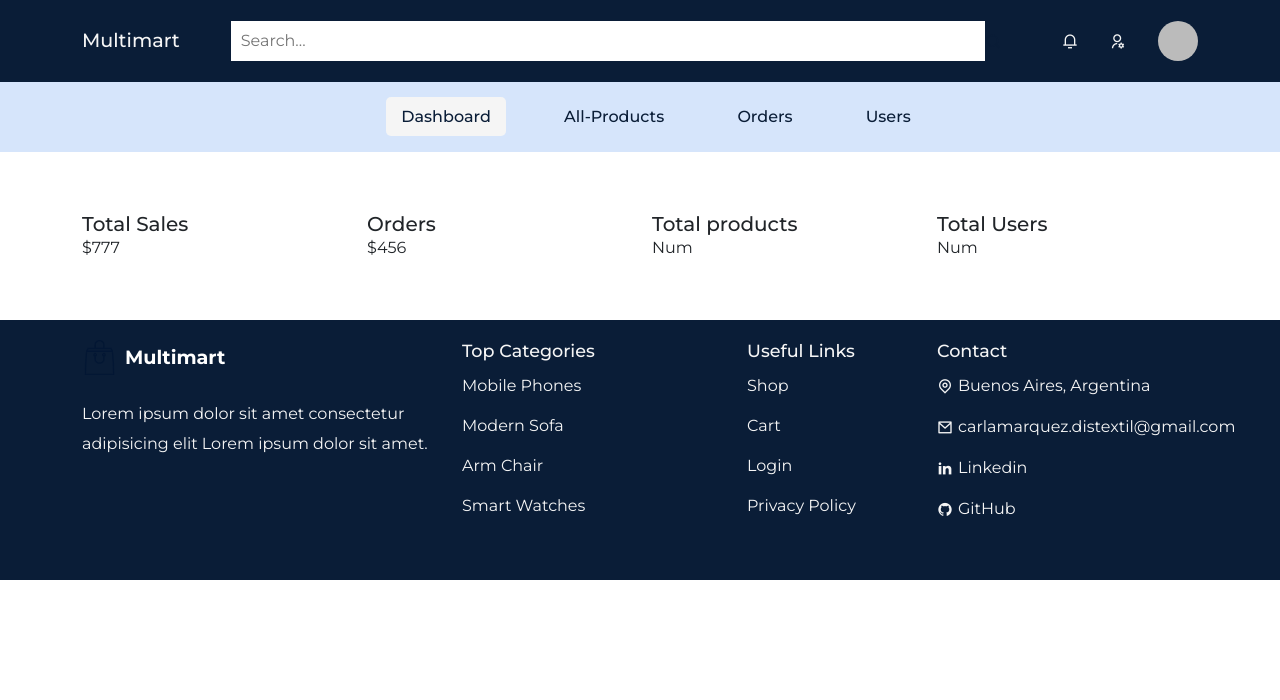
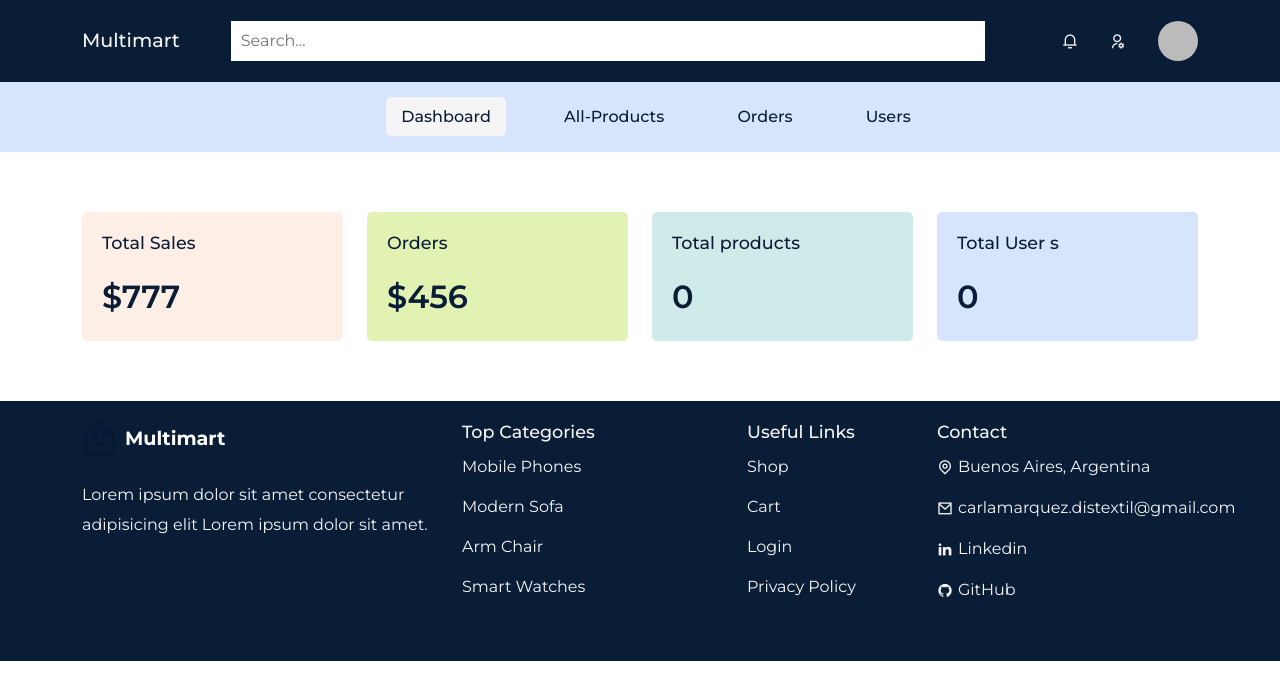
Before and after one commit to caluMarquez/ecommerce, a React (Create React App) app: page /dashboard in a window 1280 px wide. Shown: the top 700 px of the page. Built offline with nearby package versions, Linux system fonts and the light colour scheme; no server answers; the database is empty; sample sign-in values are in the browser's storage.

Commit message:
finished

```diff
--- a/src/admin/AddProducts.jsx
+++ b/src/admin/AddProducts.jsx
@@ -34,7 +34,7 @@ uploadTask.on(()=>{
 }, ()=>{
 getDownloadURL(uploadTask.snapshot.ref).then(async (downloadURL)=>{
     await addDoc(docRef, {
-        title: enterTitle,
+        productName: enterTitle,
         shortDesc: shortDescp,
         description: enterDescription,
         category: enterCategory,
@@ -94,6 +94,7 @@ navigate('/dashboard/all-products')
                               <FormGroup className="form__group w-50">
                                 <span>Category</span>
                                <select className='w-100 p-2' value={enterCategory} onChange={e=>setEnterCategory(e.target.value)}>
+                                <option>Select category</option>
                                 <option value="chair">Chair</option>
                                 <option value="sofa">sofa</option>
                                 <option value="mobile">Mobile</option>
--- a/src/admin/Dashboard.jsx
+++ b/src/admin/Dashboard.jsx
@@ -2,7 +2,12 @@
 import React from 'react';
 import {Container,Row,Col} from 'reactstrap';
 import '../styles/dashboard.css';
+import useGetData from '../custom-hooks/useGetData';
+
 const Dashboard = ()=>{
+
+    const {data: products} = useGetData('products')
+    const {data: users} = useGetData('users')
     return (
         <>
         <section>
@@ -23,13 +28,13 @@ const Dashboard = ()=>{
                     <Col className="lg-3">
                         <div className="products__box">
                             <h5>Total products</h5>
-                            <span>Num</span>
+                            <span>{products.length}</span>
                         </div>
                     </Col>
                     <Col className="lg-3">
                         <div className="users__box">
-                            <h5>Total Users</h5>
-                            <span>Num</span>
+                            <h5>Total User  s</h5>
+                            <span>{users.length}</span>
                         </div>
                     </Col>
                 </Row>
--- a/src/pages/Home.jsx
+++ b/src/pages/Home.jsx
@@ -7,13 +7,14 @@ import { Link } from 'react-router-dom';
 import { motion } from 'framer-motion';
 import Services from '../services/Services';
 import ProductsList from '../components/UI/ProductsList';
-import products from '../assets/data/products';
+
 import counterImg from '../assets/images/counter-timer-img.png'
 import Clock from '../components/UI/Clock';
-
+import useGetData from '../custom-hooks/useGetData';
 
 const Home = ()=>{
 
+const {data: products, loading} = useGetData('products')
 
 const [trendingProducts, setTrendingProducts] = useState([]);
 const [bestSales, setBestSales] = useState([]);
@@ -39,7 +40,7 @@ useEffect(()=>{
     setWirelessProducts(filteredWirelessProducts);
     setMobileProducts(filteredMobilesProducts);
     setPopularProducts(filteredPopularProducts);
-},[])
+},[products])
 
     return (
        <Helmet title={'Home'}>
@@ -77,7 +78,13 @@ useEffect(()=>{
                     <Col lg='12' className='text-center'>
                     <h2 className='section__title'>Trending Products</h2>
                     </Col>
-                    <ProductsList data={trendingProducts}/>
+
+                    {
+                        loading ? <h4 className='text-center fw-bold '>Loading...</h4> :
+                        <ProductsList data={trendingProducts}/>
+                    }
+
+
                 </Row>
             </Container>
         </section>
@@ -88,7 +95,11 @@ useEffect(()=>{
                     <Col lg='12' className='text-center'>
                     <h2 className='section__title'>Best Sales</h2>
                     </Col>
-                    <ProductsList data={bestSales} />
+
+                    {
+                        loading ? <h4 className='text-center fw-bold '>Loading...</h4> :
+                        <ProductsList data={bestSales}/>
+                    }
                 </Row>
             </Container>
          </section>
@@ -121,8 +132,16 @@ useEffect(()=>{
                     <h2 className='section__title'>New Arrivals</h2>
                     </Col>
 
-                    <ProductsList data={mobileProducts}/>
-                    <ProductsList data={wirelessProducts}/>
+
+                    {
+                        loading ? <h4 className='text-center fw-bold '>Loading...</h4> :
+                        <ProductsList data={mobileProducts}/>
+                    }
+
+                    {
+                        loading ? <h4 className='text-center fw-bold '>Loading...</h4> :
+                        <ProductsList data={wirelessProducts}/>
+                    }
                 </Row>
             </Container>
          </section>
@@ -134,7 +153,11 @@ useEffect(()=>{
                     <h2 className='section__title'>Popular in Category</h2>
                     </Col>
 
-                    <ProductsList data={popularProducts}/>
+
+                    {
+                        loading ? <h4 className='text-center fw-bold '>Loading...</h4> :
+                        <ProductsList data={popularProducts}/>
+                    }
 
                 </Row>
             </Container>
--- a/src/pages/ProductDetails.jsx
+++ b/src/pages/ProductDetails.jsx
@@ -1,7 +1,7 @@
 import React, {useState, useRef, useEffect} from 'react';
 import {Container, Row, Col} from 'reactstrap';
 import { useParams } from 'react-router-dom';
-import products from '../assets/data/products';
+
 import Helmet from '../components/Helmet/Helmet';
 import CommonSection from '../components/UI/CommonSection';
 import '../styles/product-details.css';
@@ -10,17 +10,42 @@ import ProductsList from '../components/UI/ProductsList';
 import { useDispatch } from 'react-redux';
 import { cartActions } from '../redux/slices/cartSlice';
 import { toast } from 'react-toastify';
+import { db } from '../firebase.config';
+import {doc, getDoc} from 'firebase/firestore';
+import useGetData from '../custom-hooks/useGetData'
 
 const ProductDetails = ()=> {
+    const [product, setProduct] = useState[{}]
     const [tab, setTab] = useState('desc');
     const reviewUser = useRef('');
     const reviewMsg = useRef('');
     const dispatch = useDispatch();
     const [rating, setRating] = useState(null);
 const {id} = useParams();
-const product = products.find(item => item.id === id)
 
-const {imgUrl, productName, price, avgRating, reviews, description, shortDesc, category} = product;
+const {data: products} = useGetData('products')
+
+const docRef = doc (db, 'products', id)
+
+useEffect(()=>{
+    const getProduct = async ()=>{
+        const docSnap = await getDoc(docRef)
+
+        if(docSnap.exists()){
+            setProduct(docSnap.data())
+        }else{
+            console.log('no products');
+        }
+    }
+
+    getProduct()
+},[])
+
+
+const {imgUrl, productName, price,
+    //  avgRating,
+    //  reviews,
+     description, shortDesc, category} = product;
 
 const relatedProducts = products.filter(item=> item.category===category)
 
@@ -73,7 +98,7 @@ window.scrollTo(0,0)
                                         </span>
                                     </div>
                                     <p>
-                                        (<span>{avgRating}</span>ratings)
+                                        {/* (<span>{avgRating}</span>ratings) */}
                                     </p>
                                 </div>
                                 <div className='d-flex align-items-center gap-5'>
@@ -97,7 +122,9 @@ window.scrollTo(0,0)
                 <Col lg='12'>
                     <div className="tab__wrapper d-flex align-items-center gap-5">
                         <h6 className={`${tab==='desc' ? 'active__tab' : ''}`} onClick={()=> setTab('desc')}>Description</h6>
-                        <h6 className={`${tab==='rev' ? 'active__tab' : ''}`}  onClick={()=> setTab('rev')}>Reviews ({reviews.length})</h6>
+                        <h6 className={`${tab==='rev' ? 'active__tab' : ''}`}  onClick={()=> setTab('rev')}>
+                            Reviews
+                            </h6>
                     </div>
 
                     {
@@ -106,7 +133,7 @@ window.scrollTo(0,0)
                     </div> : (
                         <div className='prodct__review'>
                             <div className="reviews__wrapper">
-                                <ul>
+                                {/* <ul>
                                     {
                                         reviews?.map((item,index)=>(
                                             <li className='mt-4' key={index}>
@@ -116,7 +143,7 @@ window.scrollTo(0,0)
                                             </li>
                                         ))
                                     }
-                                </ul>
+                                </ul> */}
 
                                 <div className="review__form">
 
--- a/src/styles/dashboard.css
+++ b/src/styles/dashboard.css
@@ -0,0 +1,35 @@
+.revenue__box, .order__box, .products__box, .users__box{
+padding: 20px;
+border-radius: 5px;
+
+}
+
+.revenue__box{
+    background: var(--card-bg-01);
+}
+
+.products__box{
+    background: var(--card-bg-03);
+}
+
+.order__box{
+    background: var(--card-bg-04);
+}
+
+.users__box{
+    background: var(--card-bg-02);
+}
+
+.revenue__box h5, .order__box h5, .products__box h5, .users__box h5{
+
+    font-size: 1.1rem;
+    font-weight: 500;
+    color: var(--primary-color);
+    margin-bottom: 20px;
+}
+
+.revenue__box span, .order__box span, .products__box span, .users__box span{
+    color: var(--primary-color);
+    font-weight: 600;
+    font-size: 2rem;
+}
```
